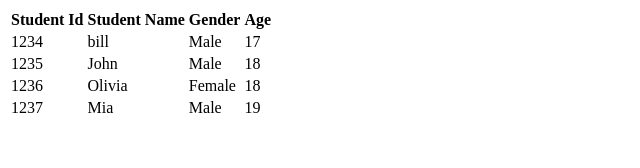
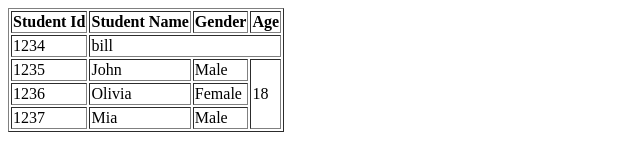
Before and after one commit to thepixelcoder11/HTML-CSS---Code-Help-, a plain HTML site: page Lecture 1/index.html in a window 1280 px wide. Shown: the whole page, without its empty margins (0-640 px from the left). Drawn offline with Linux system fonts and the light colour scheme.

Commit message:
intial commit

```diff
--- a/Lecture 1/index.html
+++ b/Lecture 1/index.html
@@ -6,7 +6,7 @@
     <title>Document</title>
 </head>
 <body>
-    <table border ="0.5">
+    <table border ="1">
 
         <thead>
             <th>Student Id</th>
@@ -18,37 +18,29 @@
         <tbody>
             <tr>
                 <td>1234</td>
-                <td>bill</td>
-                <td>Male</td>
-                <td>17</td>
+                <td colspan ="3">bill</td>
+
             </tr>
-        </tbody>
 
-
-        <tbody>
             <tr>
                 <td>1235</td>
                 <td>John</td>
                 <td>Male</td>
-                <td>18</td>
+                <td rowspan="3">18</td>
             </tr>
-        </tbody>
 
-        <tbody>
             <tr>
                 <td>1236</td>
                 <td>Olivia</td>
                 <td>Female</td>
-                <td>18</td>
+
             </tr>
-        </tbody>
 
-        <tbody>
             <tr>
                 <td>1237</td>
                 <td>Mia</td>
                 <td>Male</td>
-                <td>19</td>
+
             </tr>
         </tbody>
 
```
